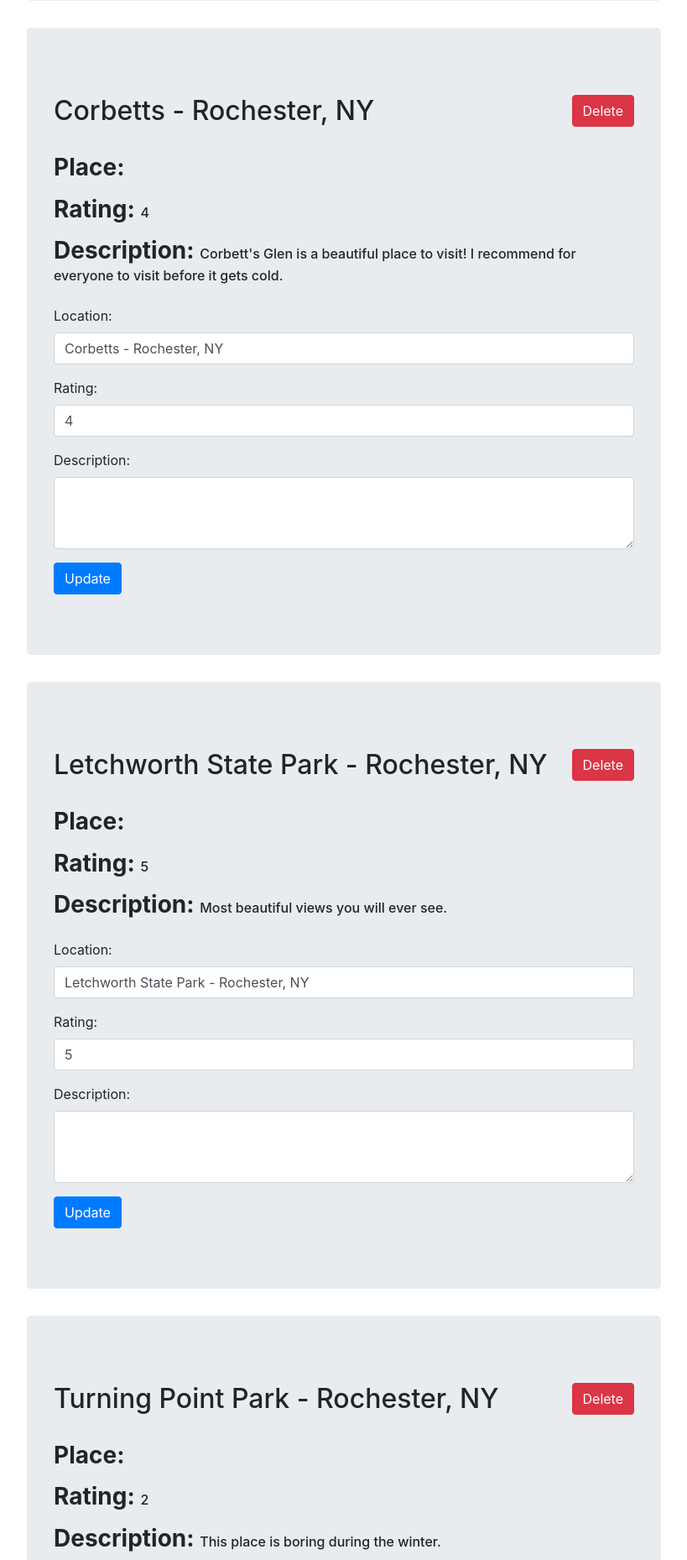
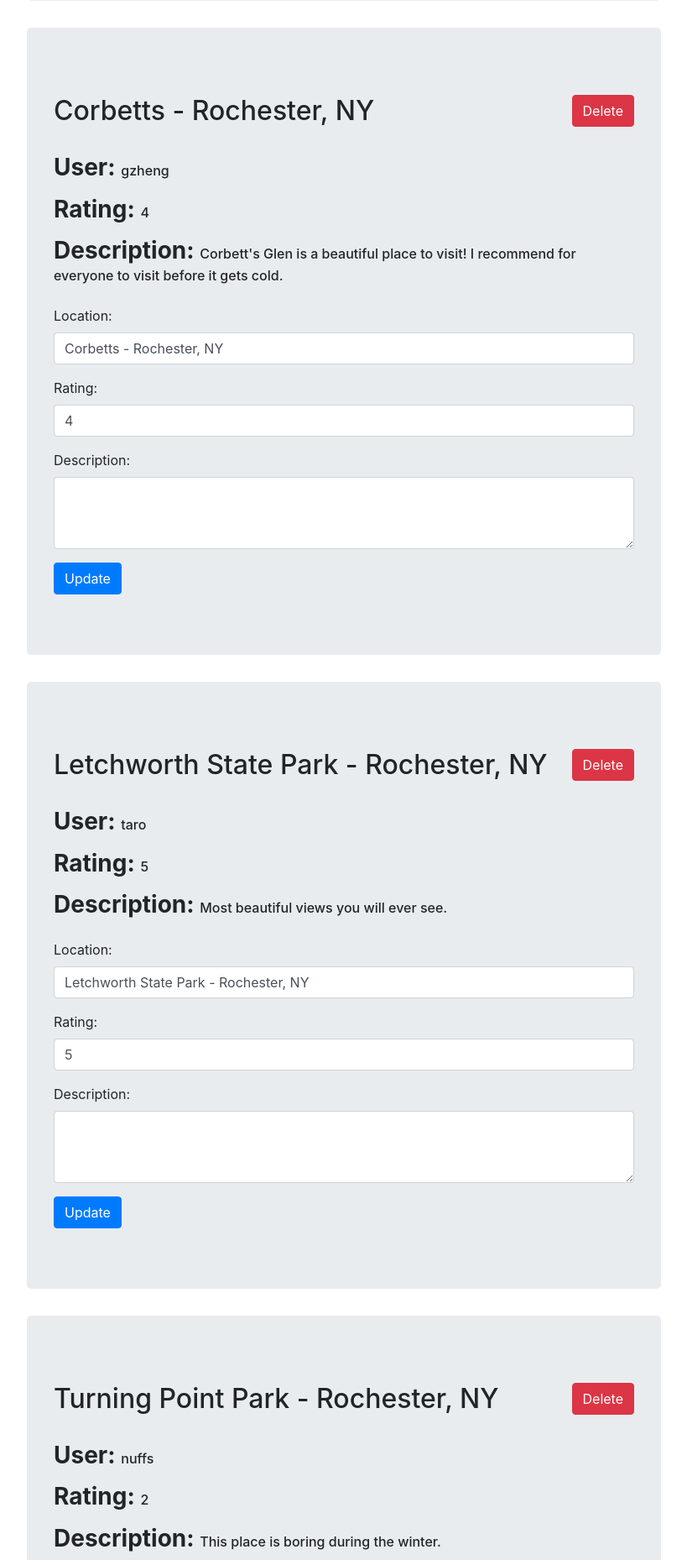
Before and after one commit to Mcheese134/CSC210Project, a Flask app: page /profile in a window 1280 px wide. Shown: the part 1714-3572 px from the top of the page at 84% size, without its empty margins (230-1049 px from the left). Run offline with Flask 2, Linux system fonts and the light colour scheme; a user stored in the database is signed in; data comes from the database, SQL or seed files in the repository; some libraries are stand-ins or nearby versions.

Commit message:
Add files via upload

```diff
--- a/templates/profile.html
+++ b/templates/profile.html
@@ -96,7 +96,7 @@
             <div class="d-flex flex-row my-3">
                 <form method="POST" action="./delete">
                   <input type="hidden" value="{{pin.id}}" name="delID">
-                  <input type="hidden" value="{{pin.location}}" name="title">
+                  <input type="hidden" value="{{pin.username}}" name="title">
                   <input type="hidden" value="{{pin.rating}}" name="title">
                   <input type="hidden" value="{{pin.description}}" name="title">
                   <button type="submit" class="btn btn-danger mb-2">Delete</button>
@@ -108,8 +108,8 @@
         <div class="-d-flex" style="flex-direction: column; justify-content: flex-start;">
             <div class="d-flex flex-column">
                 <div class="about my-2">
-                   <h3>Place: </h3>
-                   <h4>{{pin.place}}</h4>
+                   <h3>User: </h3>
+                   <h4>{{pin.username}}</h4>
                 </div>
                 <div class="about my-2">
                    <h3>Rating: </h3>
```
